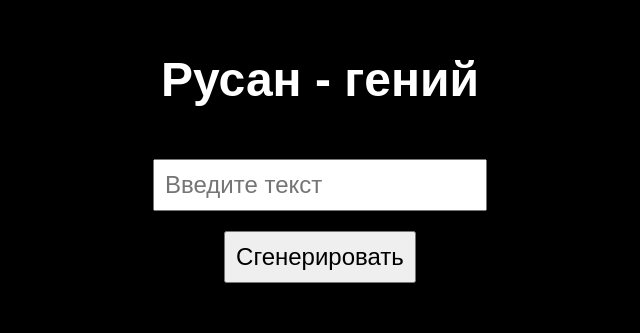
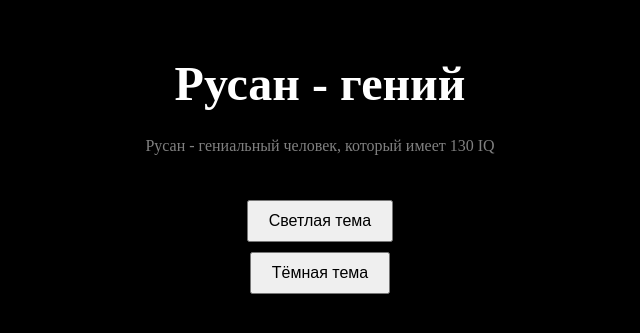
Before and after one commit to RusanGenius/RusanGenius, a plain HTML site: page index.html in a window 1280 px wide. Shown: the part 239-572 px from the top of the page, without its empty margins (320-960 px from the left). Drawn offline with Linux system fonts and the light colour scheme.

Commit message:
Add files via upload

```diff
--- a/index.html
+++ b/index.html
@@ -6,7 +6,8 @@
     <title>Русан - гений</title>
     <style>
         body {
-            background-color: black;
+            background-color: black; /* Начальный цвет фона — чёрный */
+            color: white; /* Начальный цвет текста — белый */
             display: flex;
             flex-direction: column;
             justify-content: center;
@@ -17,52 +18,46 @@
 
         h1 {
             color: white;
-            font-size: 3em;
-            font-family: Arial, sans-serif;
+            font-size: 3em; /* Большой размер шрифта */
+            margin-bottom: 10px;
         }
 
-        input, button {
-            font-size: 1.5em;
-            padding: 10px;
-            margin-top: 20px;
+        p {
+            color: gray;
+            font-size: 1em; /* Маленький размер шрифта */
+            margin-bottom: 40px;
         }
 
-        button {
+        .theme-button {
+            font-size: 1em;
+            padding: 10px 20px;
+            margin: 5px;
             cursor: pointer;
         }
     </style>
 </head>
 <body>
+    <!-- Основной контент страницы -->
     <h1>Русан - гений</h1>
-    <input type="text" id="textInput" placeholder="Введите текст" />
-    <button onclick="generateText()">Сгенерировать</button>
-    <div id="output" style="color: white; margin-top: 20px;"></div>
+    <p>Русан - гениальный человек, который имеет 130 IQ</p>
+
+    <!-- Кнопки для переключения тем -->
+    <button class="theme-button" onclick="setLightTheme()">Светлая тема</button>
+    <button class="theme-button" onclick="setDarkTheme()">Тёмная тема</button>
 
     <script>
-        async function generateText() {
-            const inputText = document.getElementById('textInput').value;
-            const outputDiv = document.getElementById('output');
+        function setLightTheme() {
+            document.body.style.backgroundColor = 'white';  // Устанавливаем белый фон
+            document.body.style.color = 'black'; // Устанавливаем чёрный текст
+            document.querySelector('h1').style.color = 'black'; // Устанавливаем чёрный цвет для заголовка
+            document.querySelector('p').style.color = 'black'; // Устанавливаем чёрный цвет для параграфа
+        }
 
-            try {
-                const response = await fetch('https://fusionbrain.ai/api/v1/endpoint', { // Замените 'endpoint' на фактический URL из документации
-                    method: 'POST',
-                    headers: {
-                        'Content-Type': 'application/json',
-                        'Authorization': '184E246C448E0B2A88D604EB9A6A31DF'
-                    },
-                    body: JSON.stringify({ prompt: inputText })
-                });
-
-                if (!response.ok) {
-                    throw new Error('Ошибка сети: ' + response.status);
-                }
-
-                const data = await response.json();
-                outputDiv.textContent = data.generated_text; // Замените 'generated_text' на фактический путь в ответе API
-            } catch (error) {
-                console.error('Ошибка:', error);
-                outputDiv.textContent = 'Произошла ошибка при генерации текста.';
-            }
+        function setDarkTheme() {
+            document.body.style.backgroundColor = 'black'; // Устанавливаем чёрный фон
+            document.body.style.color = 'white'; // Устанавливаем белый текст
+            document.querySelector('h1').style.color = 'white'; // Устанавливаем белый цвет для заголовка
+            document.querySelector('p').style.color = 'gray'; // Устанавливаем серый цвет для параграфа
         }
     </script>
 </body>
```
